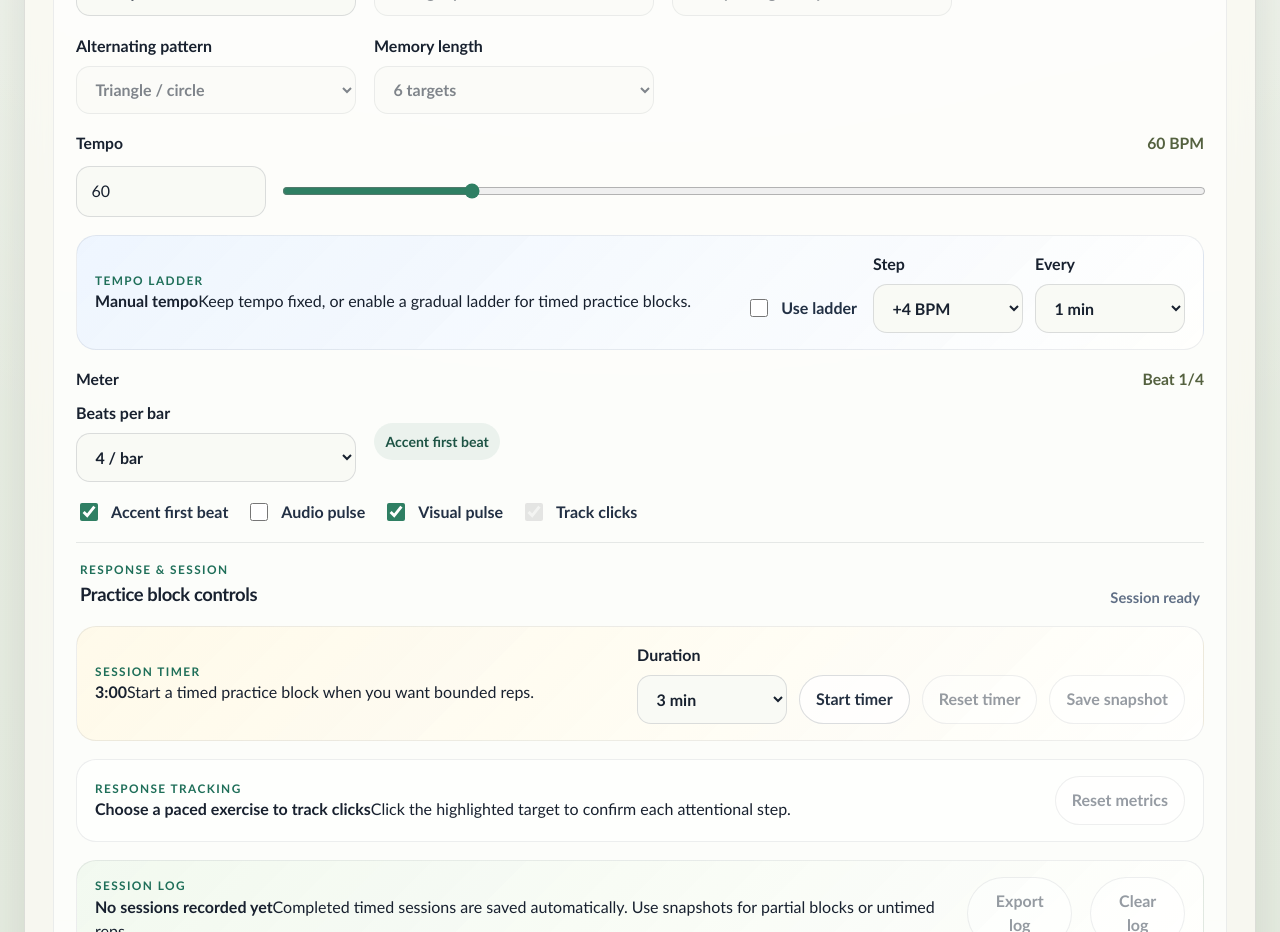
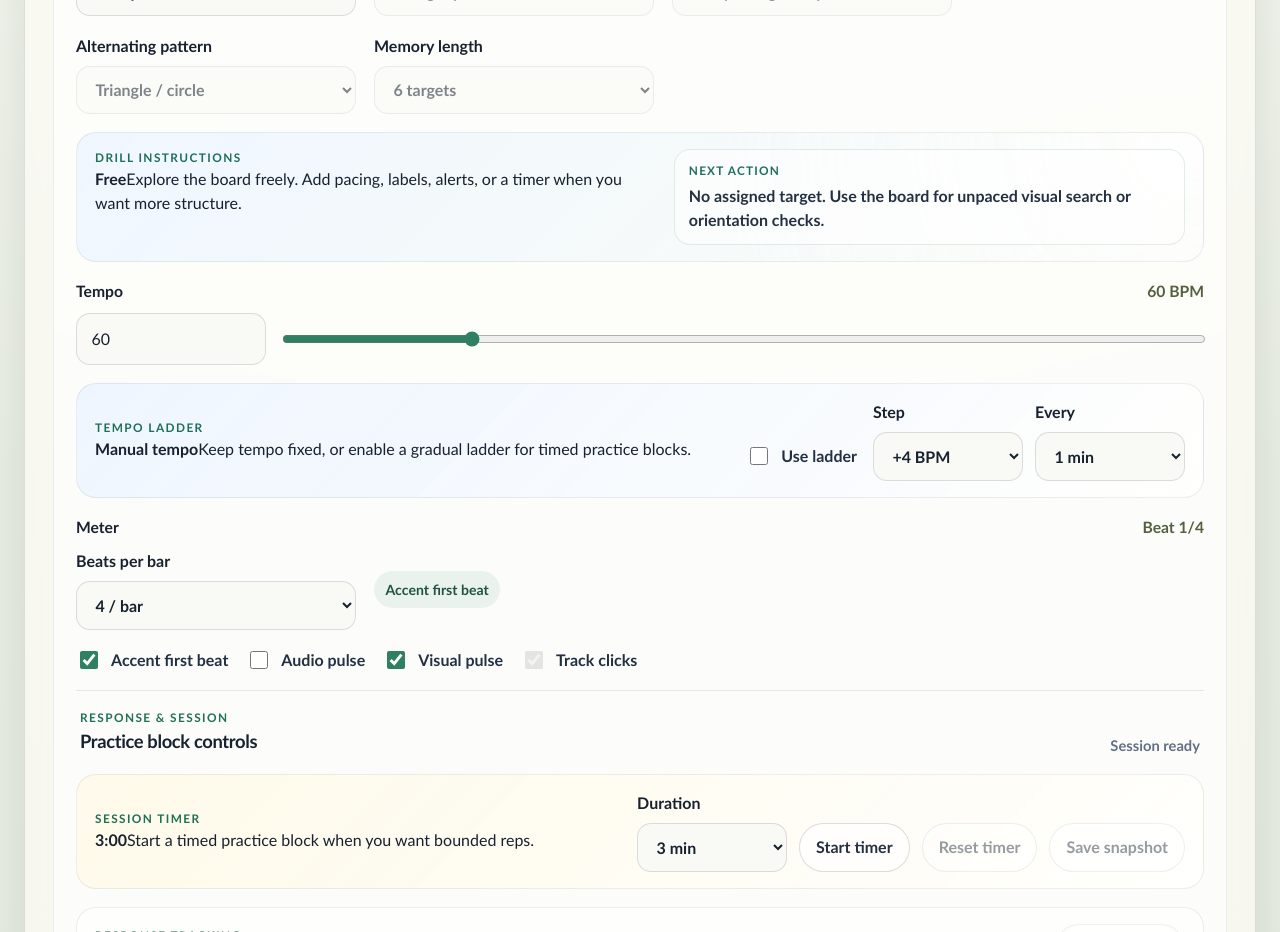
Before and after one commit to danysdragons/random-shapes, a React (Vite) app: page / in a window 1280 px wide. Shown: the part 940-1872 px from the top of the page. Built offline with nearby package versions, Linux system fonts and the light colour scheme.

Commit message:
Implemented exercise feedback

```diff
--- a/src/App.tsx
+++ b/src/App.tsx
@@ -27,8 +27,11 @@ import {
   generateMemorySequence,
   getAlternatingPatternLabel,
   getCurrentTargetIndex,
+  getDwellPrompt,
   getExerciseLabel,
+  getExerciseInstruction,
   getMemoryPhaseLabel,
+  getSessionSummary,
 } from "./exerciseLogic";
 import { clampFloat, clampInt, randomSeed } from "./math";
 import {
@@ -143,6 +146,7 @@ export default function App() {
   const [memoryPhase, setMemoryPhase] = useState<MemoryPhase>("idle");
   const [memoryPreviewIndex, setMemoryPreviewIndex] = useState(0);
   const [memoryRecallIndex, setMemoryRecallIndex] = useState(0);
+  const [memoryMistakeCount, setMemoryMistakeCount] = useState(0);
   const [responseTrackingEnabled, setResponseTrackingEnabled] = useState(true);
   const [responseStats, setResponseStats] = useState({
     attempts: 0,
@@ -594,6 +598,40 @@ export default function App() {
     : isSessionRunning
       ? "Session running"
       : "Session ready";
+  const exerciseInstruction = getExerciseInstruction(
+    exerciseMode,
+    beatsPerTarget,
+    anchorReturnInterval,
+    alternatingPattern,
+    memorySequenceLength,
+  );
+  const dwellPrompt = getDwellPrompt(
+    exerciseMode,
+    currentTargetIndex,
+    beatsUntilShift,
+    memoryPhase,
+    memoryRecallIndex,
+    memorySequence.length,
+  );
+  const currentBpmLabel = tempoLadderEnabled
+    ? `${tempoLadderBaseBpm}-${Math.max(bpm, tempoLadderBaseBpm)} BPM`
+    : `${bpm} BPM`;
+  const sessionSummary = getSessionSummary(
+    getExerciseLabel(exerciseMode),
+    sessionElapsedSeconds,
+    currentBpmLabel,
+    responseStats.attempts,
+    responseStats.correct,
+    responseAccuracy,
+  );
+  const memoryReplayOutcome =
+    memoryPhase === "complete"
+      ? memoryMistakeCount === 0
+        ? "Passed cleanly"
+        : `Completed with ${memoryMistakeCount} correction${
+            memoryMistakeCount === 1 ? "" : "s"
+          }`
+      : null;
   const selectedWorkout =
     workoutPlans.find((workout) => workout.id === selectedWorkoutId) ??
     getDefaultWorkoutPlan();
@@ -709,6 +747,7 @@ export default function App() {
     setMemoryPhase("idle");
     setMemoryPreviewIndex(0);
     setMemoryRecallIndex(0);
+    setMemoryMistakeCount(0);
 
     if (memoryPreviewTimeoutRef.current !== null) {
       window.clearTimeout(memoryPreviewTimeoutRef.current);
@@ -719,6 +758,7 @@ export default function App() {
   function startMemoryPreview() {
     resetResponseStats();
     resetBeatClock();
+    setMemoryMistakeCount(0);
     setMemoryRecallIndex(0);
     setMemoryPreviewIndex(0);
     setMemoryPhase("preview");
@@ -867,9 +907,7 @@ export default function App() {
       kind,
       exerciseLabel: getExerciseLabel(exerciseMode),
       durationSeconds: Math.max(0, sessionElapsedSeconds),
-      bpmLabel: tempoLadderEnabled
-        ? `${tempoLadderBaseBpm}-${Math.max(bpm, tempoLadderBaseBpm)} BPM`
-        : `${bpm} BPM`,
+      bpmLabel: currentBpmLabel,
       attempts: responseStats.attempts,
       correct: responseStats.correct,
       accuracy: responseAccuracy,
@@ -914,6 +952,10 @@ export default function App() {
       } else {
         setMemoryRecallIndex(nextRecallIndex);
       }
+    }
+
+    if (exerciseMode === "memory-replay" && !correct) {
+      setMemoryMistakeCount((count) => count + 1);
     }
 
     setResponseFeedback({
@@ -1204,6 +1246,18 @@ export default function App() {
               </div>
             </div>
 
+            <div className="metrics-strip guidance-strip" aria-live="polite">
+              <div>
+                <p className="metronome-kicker">Drill instructions</p>
+                <strong>{getExerciseLabel(exerciseMode)}</strong>
+                <span>{exerciseInstruction}</span>
+              </div>
+              <div className="guidance-prompt">
+                <span>Next action</span>
+                <strong>{dwellPrompt}</strong>
+              </div>
+            </div>
+
             <RangeControl
               label="Tempo"
               output={
@@ -1400,9 +1454,16 @@ export default function App() {
                     )}
                   </strong>
                   <span>
-                    Preview the highlighted sequence, then click the same shapes
-                    from memory after labels disappear.
+                    {memoryReplayOutcome ??
+                      "Preview the highlighted sequence, then click the same shapes from memory after labels disappear."}
                   </span>
+                  {memoryPhase === "complete" ? (
+                    <span className="memory-result">
+                      {memoryMistakeCount === 0
+                        ? "Clean recall: no corrections needed."
+                        : "Replay finished after one or more corrected clicks."}
+                    </span>
+                  ) : null}
                 </div>
                 <button
                   className="secondary-button"
@@ -1482,6 +1543,22 @@ export default function App() {
                 </button>
               </div>
             </div>
+
+            {sessionCompleted ? (
+              <div className="metrics-strip summary-strip" aria-live="polite">
+                <div>
+                  <p className="metronome-kicker">End-of-session summary</p>
+                  <strong>{sessionSummary}</strong>
+                  <span>
+                    {activeWorkout && !workoutCompleted
+                      ? isLastWorkoutStep
+                        ? "This was the final workout block. Finish the workout when ready."
+                        : "Advance to the next workout block when ready."
+                      : "Use the summary to decide whether to repeat, slow down, or raise difficulty."}
+                  </span>
+                </div>
+              </div>
+            ) : null}
 
             <div className="metrics-strip" aria-live="polite">
               <div>
--- a/src/exerciseLogic.ts
+++ b/src/exerciseLogic.ts
@@ -1,6 +1,7 @@
 import type {
   AlternatingPattern,
   AnchorReturnInterval,
+  BeatsPerTarget,
   ExerciseMode,
   MemoryPhase,
   MemorySequenceLength,
@@ -120,6 +121,104 @@ export function getMemoryPhaseLabel(
   return "Ready to preview";
 }
 
+export function getExerciseInstruction(
+  exerciseMode: ExerciseMode,
+  beatsPerTarget: BeatsPerTarget,
+  anchorReturnInterval: AnchorReturnInterval,
+  alternatingPattern: AlternatingPattern,
+  memorySequenceLength: MemorySequenceLength,
+) {
+  if (exerciseMode === "sequential") {
+    return `Follow targets in numeric order. Let each target occupy ${formatBeatCount(beatsPerTarget)} before shifting.`;
+  }
+
+  if (exerciseMode === "anchor-return") {
+    return `Move through the numbered targets, then return to target 1 every ${anchorReturnInterval} target steps.`;
+  }
+
+  if (exerciseMode === "alternating-feature") {
+    return `Alternate attention by ${getAlternatingPatternLabel(alternatingPattern).toLowerCase()} while keeping the shift on the beat.`;
+  }
+
+  if (exerciseMode === "memory-replay") {
+    return `Preview ${memorySequenceLength} highlighted targets, then recall the same sequence after labels disappear.`;
+  }
+
+  return "Explore the board freely. Add pacing, labels, alerts, or a timer when you want more structure.";
+}
+
+export function getDwellPrompt(
+  exerciseMode: ExerciseMode,
+  currentTargetIndex: number | null,
+  beatsUntilShift: number | null,
+  memoryPhase: MemoryPhase,
+  memoryRecallIndex: number,
+  memorySequenceLength: number,
+) {
+  if (exerciseMode === "memory-replay") {
+    if (memoryPhase === "preview") {
+      return "Watch the highlighted target and avoid clicking during preview.";
+    }
+
+    if (memoryPhase === "recall") {
+      return `Recall target ${Math.min(memoryRecallIndex + 1, memorySequenceLength)} of ${memorySequenceLength}.`;
+    }
+
+    if (memoryPhase === "complete") {
+      return "Sequence complete. Restart preview or advance the workout block.";
+    }
+
+    return "Press Preview sequence when you are ready to encode the targets.";
+  }
+
+  if (exerciseMode === "free") {
+    return "No assigned target. Use the board for unpaced visual search or orientation checks.";
+  }
+
+  const targetLabel =
+    currentTargetIndex === null ? "the highlighted target" : `target ${currentTargetIndex + 1}`;
+
+  if (beatsUntilShift === null || beatsUntilShift === 0) {
+    return `Shift now to ${targetLabel}.`;
+  }
+
+  if (beatsUntilShift === 1) {
+    return `Hold ${targetLabel} for 1 more beat.`;
+  }
+
+  return `Hold ${targetLabel} for ${beatsUntilShift} more beats.`;
+}
+
+export function getSessionSummary(
+  exerciseLabel: string,
+  durationSeconds: number,
+  bpmLabel: string,
+  attempts: number,
+  correct: number,
+  accuracy: number,
+) {
+  const accuracyLabel =
+    attempts > 0 ? `${correct}/${attempts} correct (${accuracy}%)` : "no clicks tracked";
+
+  return `${exerciseLabel} • ${formatDuration(durationSeconds)} • ${bpmLabel} • ${accuracyLabel}`;
+}
+
+function formatBeatCount(beats: BeatsPerTarget) {
+  if (beats === 1) {
+    return "1 beat";
+  }
+
+  return `${beats} beats`;
+}
+
+function formatDuration(totalSeconds: number) {
+  const safeSeconds = Math.max(0, Math.round(totalSeconds));
+  const minutes = Math.floor(safeSeconds / 60);
+  const seconds = safeSeconds % 60;
+
+  return `${minutes}:${seconds.toString().padStart(2, "0")}`;
+}
+
 export function isWarmColor(color: string) {
   return ["#ff6b6b", "#f59f00", "#ffd43b", "#f783ac", "#ffa94d"].includes(
     color,
--- a/src/styles.css
+++ b/src/styles.css
@@ -291,8 +291,41 @@ select {
   background: linear-gradient(135deg, rgba(255, 248, 226, 0.72), rgba(255, 255, 255, 0.62));
 }
 
+.summary-strip {
+  background: linear-gradient(135deg, rgba(230, 247, 231, 0.76), rgba(255, 255, 255, 0.62));
+}
+
 .tempo-ladder-strip {
   background: linear-gradient(135deg, rgba(232, 242, 255, 0.72), rgba(255, 255, 255, 0.62));
+}
+
+.guidance-strip {
+  align-items: stretch;
+  background:
+    radial-gradient(circle at top right, rgba(255, 255, 255, 0.72), transparent 44%),
+    linear-gradient(135deg, rgba(235, 244, 255, 0.76), rgba(248, 251, 245, 0.72));
+}
+
+.guidance-prompt {
+  display: grid;
+  min-width: min(100%, 320px);
+  padding: 12px 14px;
+  border: 1px solid rgba(31, 111, 89, 0.12);
+  border-radius: 16px;
+  background: rgba(255, 255, 255, 0.54);
+  gap: 4px;
+}
+
+.guidance-prompt span {
+  color: #1f6f59;
+  font-size: 0.74rem;
+  font-weight: 800;
+  letter-spacing: 0.1em;
+  text-transform: uppercase;
+}
+
+.guidance-prompt strong {
+  color: #243041;
 }
 
 .workout-strip {
@@ -354,6 +387,13 @@ select {
 .workout-step.is-complete {
   border-color: rgba(84, 97, 63, 0.18);
   background: rgba(247, 249, 242, 0.68);
+}
+
+.memory-result {
+  display: block;
+  margin-top: 4px;
+  color: #1f6f59;
+  font-weight: 700;
 }
 
 .session-log-strip {
```
Also changed, not shown: 2 other files (tests, documents, lock files or other folders).
